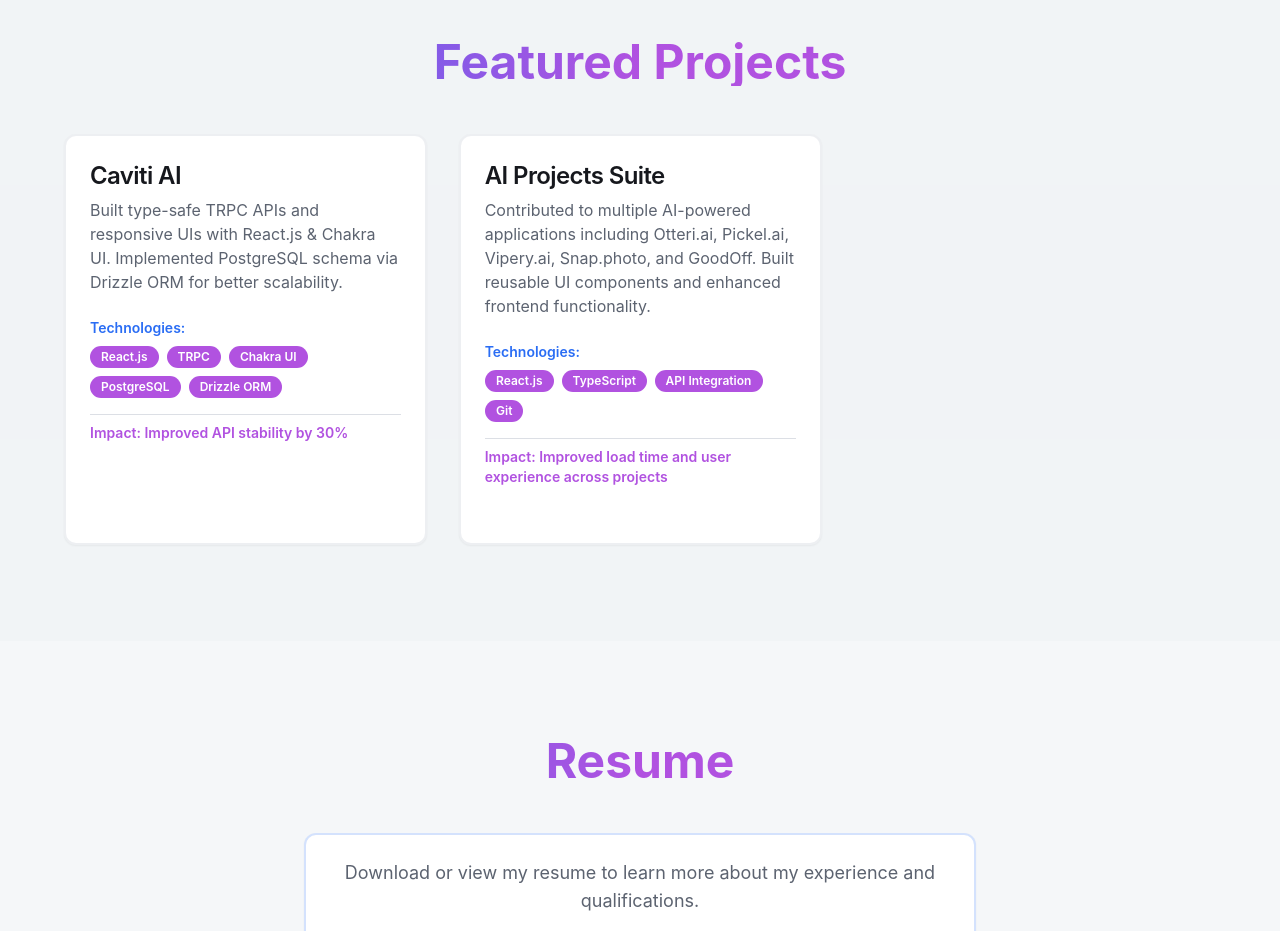
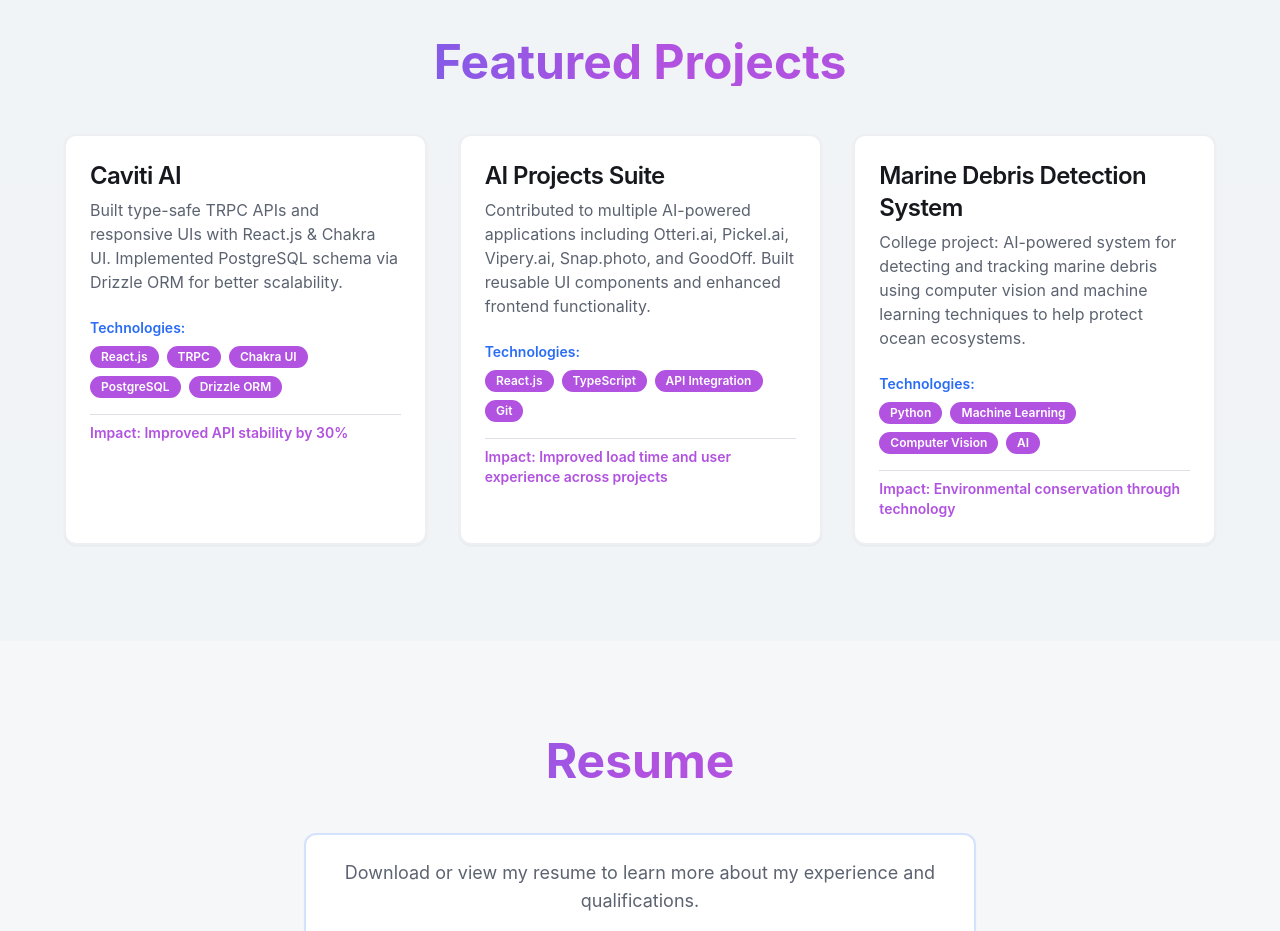
Before and after one commit to mxbn-mubeen/portfolio_mubeen, a React (Vite) app: page / in a window 1280 px wide. Shown: the part 3880-4811 px from the top of the page. Built offline with nearby package versions, Linux system fonts and the light colour scheme; the HTML template or start-up script is replaced by a standard one.

Commit message:
Fixing Broken Code in Portfolio to Display Marine Debris Detection Project (68fa56a5fecefa4169ed5e39)

```diff
--- a/src/pages/Index.tsx
+++ b/src/pages/Index.tsx
@@ -239,7 +239,7 @@ const Index = () => {
                     {category.skills.map((skill, skillIndex) => (
                       <Card
                         key={skillIndex}
-                        style={{ opacity: 0 }}
+                        style={{ opacity: 1 }}
                         className="card-glass border-2 hover:scale-105 hover:border-primary/50 hover:shadow-2xl transition-all duration-300 cursor-pointer group relative overflow-hidden"
                       >
                         <div className="absolute top-0 right-0 w-20 h-20 bg-gradient-to-bl from-primary/5 to-transparent opacity-0 group-hover:opacity-100 transition-opacity" />
@@ -363,7 +363,7 @@ const Index = () => {
               return (
                 <CardWrapper
                   key={index}
-                  style={{ opacity: 0 }}
+                  style={{ opacity: 1 }}
                   className="card-glass border-2 hover:border-primary/50 transition-all duration-300 hover:shadow-xl group"
                 >
                   <CardHeader>
```
